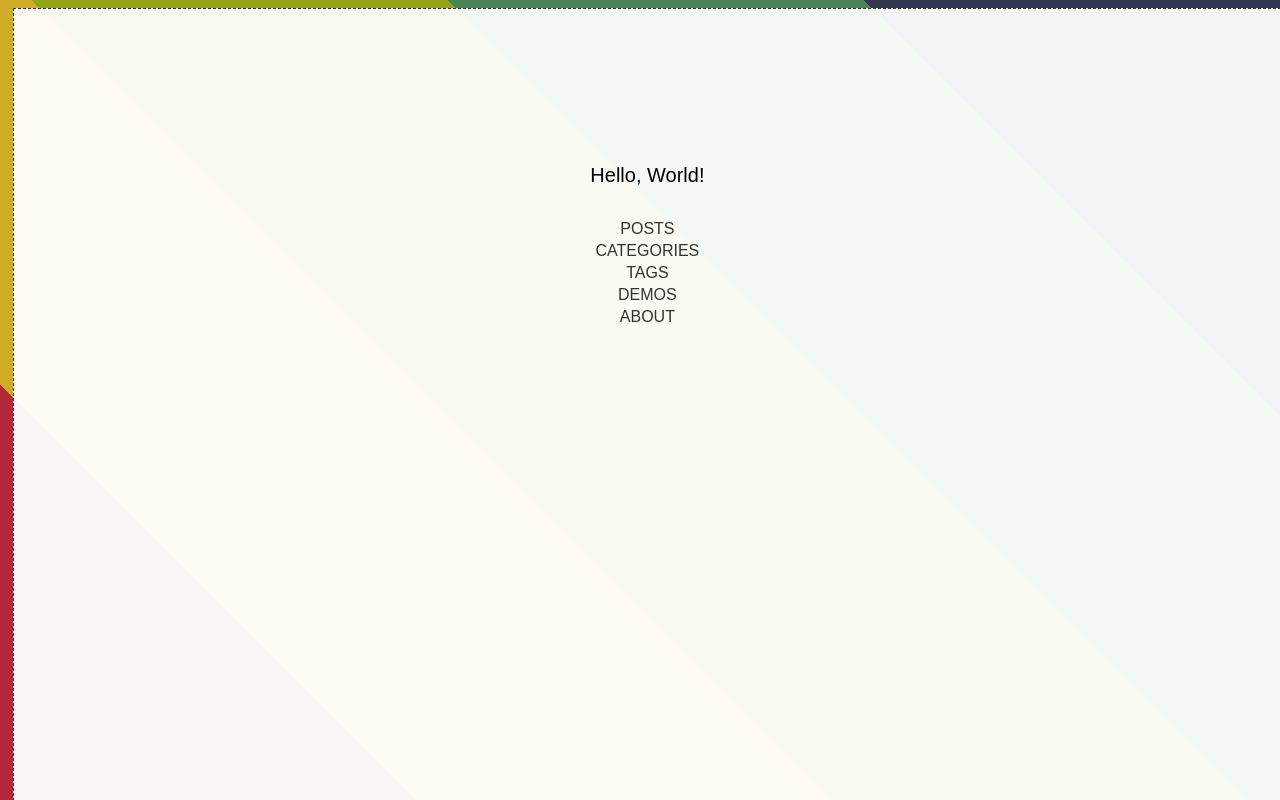
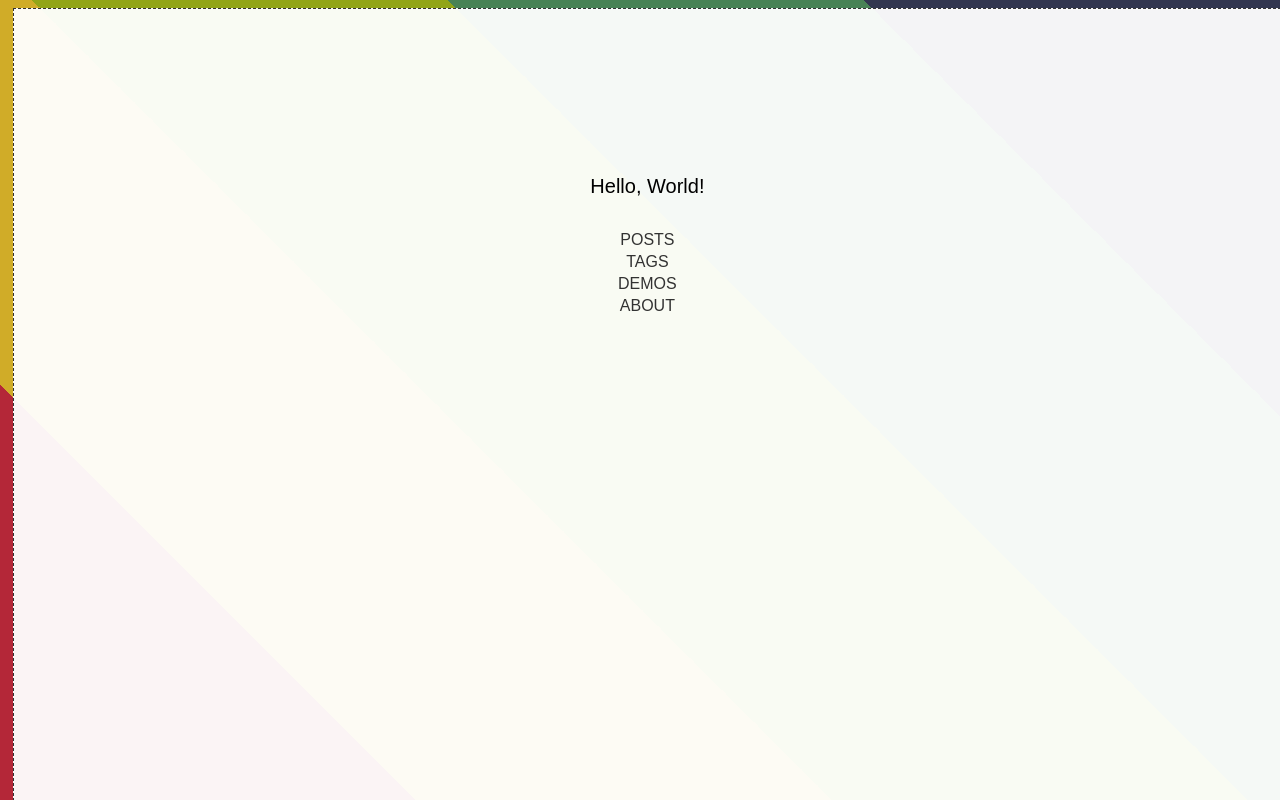
Before and after one commit to Schiff7/karaage, a React (Create React App) app in the folder app/: page / in a window 1280 px wide. Built offline with nearby package versions, Linux system fonts and the light colour scheme; a web font is replaced by a local one.

Commit message:
Remove categories menu

```diff
--- a/app/src/frames.tsx
+++ b/app/src/frames.tsx
@@ -44,7 +44,7 @@ export function Nav () {
       <h2 className='align-center' data-text='Hello, World!'><span>{'Hello, World!'}</span></h2>
       <ul className='without-list-style align-center cursor-pointer'>
         <li><Link className='underline' to='/posts'>POSTS</Link></li>
-        <li><Link className='underline' to='/categories'>CATEGORIES</Link></li>
+        {/* <li><Link className='underline' to='/categories'>CATEGORIES</Link></li> */}
         <li><Link className='underline' to='/tags'>TAGS</Link></li>
         <li><Link className='underline' to='/demos'>DEMOS</Link></li>
         <li><Link className='underline' to='/about'>ABOUT</Link></li>
```
